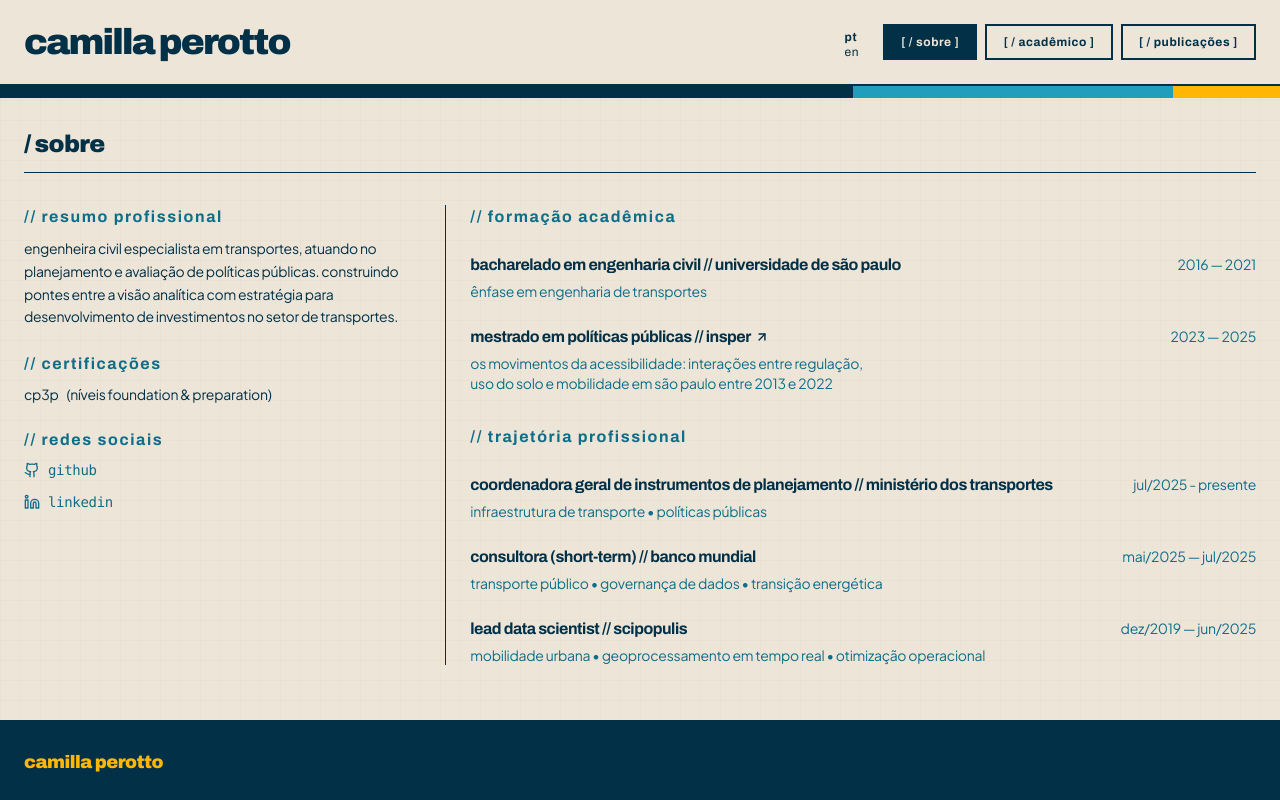
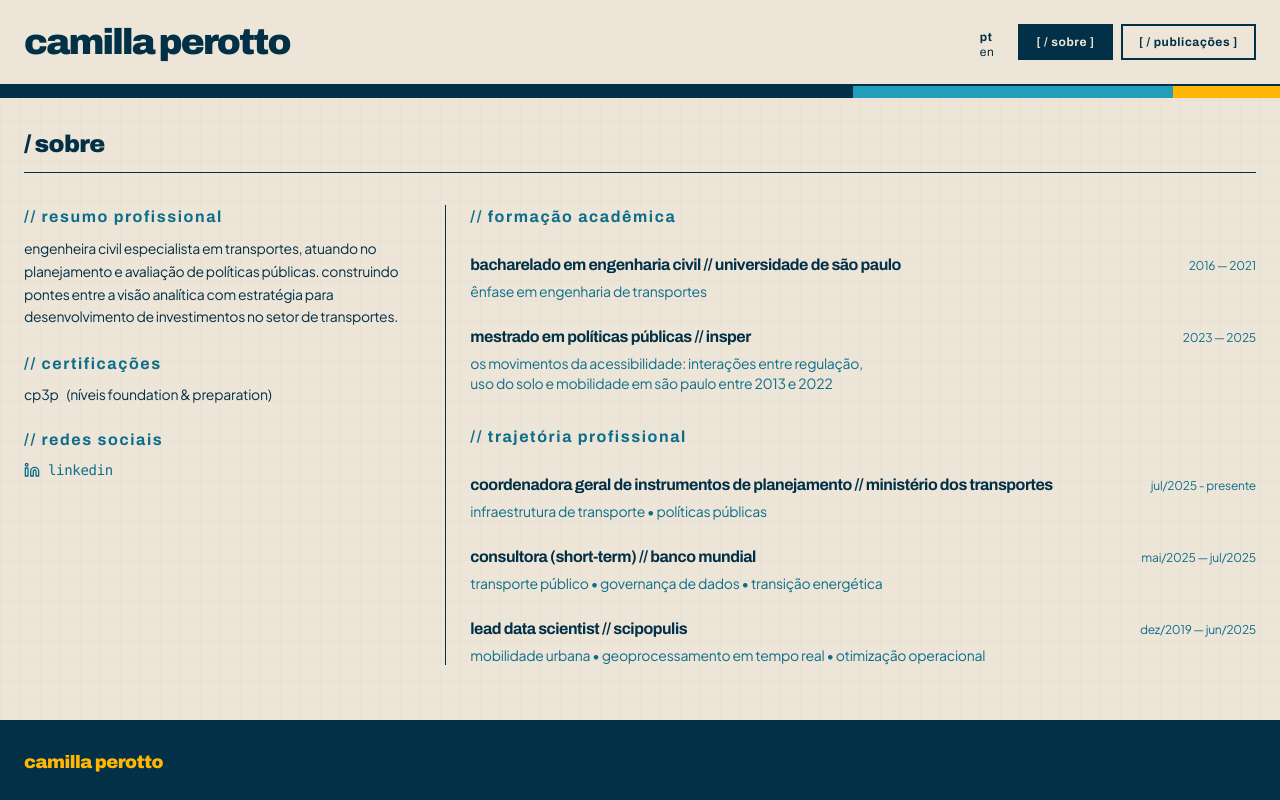
Before and after one commit to cperotto/me, a React (Vite) app: page /#/ in a window 1280 px wide. Built offline with nearby package versions, Linux system fonts and the light colour scheme.

Commit message:
minor layout changes

```diff
--- a/src/components/Nav.tsx
+++ b/src/components/Nav.tsx
@@ -9,7 +9,7 @@ export default function Nav() {
 
   const items = [
     { to: '/', label: t('nav.sobre'), end: true },
-    { to: '/academico', label: t('nav.academico') },
+    // { to: '/academico', label: t('nav.academico') },
     { to: '/publicacoes', label: t('nav.publicacoes') },
   ]
 
--- a/src/i18n/locales/en/nutshells.json
+++ b/src/i18n/locales/en/nutshells.json
@@ -21,13 +21,13 @@
       "url": "https://itdpbrasil.org/acelerando-a-transicao-estrategia-para-eletrificar-a-frota-brasileira-de-onibus-ate-2030/"
     },
     {
-      "author": "uitp /scipopulis",
+      "author": "uitp / scipopulis",
       "title": "large scale bus electrification: it systems checklist",
       "summary": "structured checklist of fundamental it and software requirements to support operators and authorities in planning and scaling fleet charging.",
       "url": "https://www.uitp.org/publications/large-scale-bus-electrification-it-systems-checklist/"
     },
     {
-      "author": "uitp /scipopulis",
+      "author": "uitp / scipopulis",
       "title": "large-scale bus electrification: new challenges for it systems",
       "summary": "detailed technical analysis of new data integration barriers, smart energy management, and advanced telemetry in electrified bus depots.",
       "url": "https://www.uitp.org/publications/large-scale-bus-electrification-new-challenges-for-it-systems/"
--- a/src/pages/Publicacoes.tsx
+++ b/src/pages/Publicacoes.tsx
@@ -8,23 +8,23 @@ interface WhitePaper {
   url: string
 }
 
-interface Article {
+/* interface Article {
   platform: string
   date: string
   title: string
   summary: string
   tags: string[]
   url: string
-}
+} */
 
 export default function Publicacoes() {
   const { t } = useTranslation('nutshells')
 
   const whitePapers = t('white_papers', { returnObjects: true }) as WhitePaper[]
-  const articles = t('articles', { returnObjects: true }) as Article[]
+  // const articles = t('articles', { returnObjects: true }) as Article[]
 
   return (
-    <div className="space-y-16 mt-0">
+    <div className="space-y-10 mt-0">
       {/* White Papers Section */}
       <div className="space-y-8">
         <SectionHeader
@@ -41,7 +41,7 @@ export default function Publicacoes() {
               rel="noreferrer"
               className="group flex flex-col space-y-3 p-4 -m-4 rounded-sm transition-all duration-300 hover:-translate-y-1 hover:bg-ink/5"
             >
-              <span className="text-[10px] font-mono font-bold tracking-widest text-accent">
+              <span className="text-[10px] font-mono font-bold tracking-widest text-warm-text">
                 {paper.author}
               </span>
               <h3 className="text-base font-bold font-univers leading-snug text-ink group-hover:text-accent transition-colors duration-200">
@@ -56,7 +56,7 @@ export default function Publicacoes() {
       </div>
 
       {/* Articles Section */}
-      <div className="space-y-8">
+      {/* <div className="space-y-8">
         <SectionHeader
           title={t('articles_title')}
           caption={t('articles_caption')}
@@ -98,7 +98,7 @@ export default function Publicacoes() {
             </a>
           ))}
         </div>
-      </div>
+      </div> */}
     </div>
   )
 }
--- a/src/pages/Sobre.tsx
+++ b/src/pages/Sobre.tsx
@@ -1,7 +1,8 @@
-import { Link } from 'react-router-dom'
+// import { Link } from 'react-router-dom'
 import { useTranslation } from 'react-i18next'
 import SectionHeader from '../components/SectionHeader'
-import { GithubIcon, LinkedinIcon, ArrowUpRightIcon } from '../components/icons'
+import { LinkedinIcon } from '../components/icons'
+// import { GithubIcon, ArrowUpRightIcon } from '../components/icons'
 
 const labelClass =
   'text-base font-bold uppercase tracking-widest font-univers text-ink-mid'
@@ -36,7 +37,7 @@ export default function Sobre() {
           <div className="space-y-2">
             <h3 className={labelClass}>{t('redes_label')}</h3>
             <div className="flex flex-col gap-3">
-              <a
+              {/* <a
                 href="https://github.com/cperotto"
                 target="_blank"
                 rel="noreferrer"
@@ -44,7 +45,7 @@ export default function Sobre() {
               >
                 <GithubIcon />
                 github
-              </a>
+              </a> */}
               <a
                 href="https://www.linkedin.com/in/cperotto/"
                 target="_blank"
@@ -69,7 +70,7 @@ export default function Sobre() {
                   <h4 className="text-base font-bold font-univers text-ink">
                     {t('bach_degree')}
                   </h4>
-                  <span className="text-sm font-geom-body whitespace-nowrap text-ink-mid">
+                  <span className="text-xs font-geom-body whitespace-nowrap text-ink-mid">
                     2016 — 2021
                   </span>
                 </div>
@@ -79,16 +80,16 @@ export default function Sobre() {
               </div>
               <div>
                 <div className="flex flex-col sm:flex-row sm:justify-between sm:items-baseline gap-1">
-                  <Link
+                  {/* <Link
                     to="/academico"
                     className="group flex items-center gap-1 hover:text-accent transition-colors duration-200"
-                  >
-                    <h4 className="text-base font-bold font-univers text-ink group-hover:text-accent transition-colors duration-200">
+                  > */}
+                    <h4 className="text-base font-bold font-univers text-ink">
                       {t('master_degree')}
                     </h4>
-                    <ArrowUpRightIcon className="text-ink group-hover:text-accent transition-colors duration-200" />
-                  </Link>
-                  <span className="text-sm font-geom-body whitespace-nowrap text-ink-mid">
+                    {/* <ArrowUpRightIcon className="text-ink group-hover:text-accent transition-colors duration-200" />
+                  </Link> */}
+                  <span className="text-xs font-geom-body whitespace-nowrap text-ink-mid">
                     2023 — 2025
                   </span>
                 </div>
@@ -108,7 +109,7 @@ export default function Sobre() {
                   <h4 className="text-base font-bold font-univers text-ink">
                     {t('job1_title')}
                   </h4>
-                  <span className="text-sm font-geom-body whitespace-nowrap text-ink-mid">
+                  <span className="text-xs font-geom-body whitespace-nowrap text-ink-mid">
                     {t('job1_period')}
                   </span>
                 </div>
@@ -121,7 +122,7 @@ export default function Sobre() {
                   <h4 className="text-base font-bold font-univers text-ink">
                     {t('job2_title')}
                   </h4>
-                  <span className="text-sm font-geom-body whitespace-nowrap text-ink-mid">
+                  <span className="text-xs font-geom-body whitespace-nowrap text-ink-mid">
                     {t('job2_period')}
                   </span>
                 </div>
@@ -134,7 +135,7 @@ export default function Sobre() {
                   <h4 className="text-base font-bold font-univers text-ink">
                     {t('job3_title')}
                   </h4>
-                  <span className="text-sm font-geom-body whitespace-nowrap text-ink-mid">
+                  <span className="text-xs font-geom-body whitespace-nowrap text-ink-mid">
                     {t('job3_period')}
                   </span>
                 </div>
```
